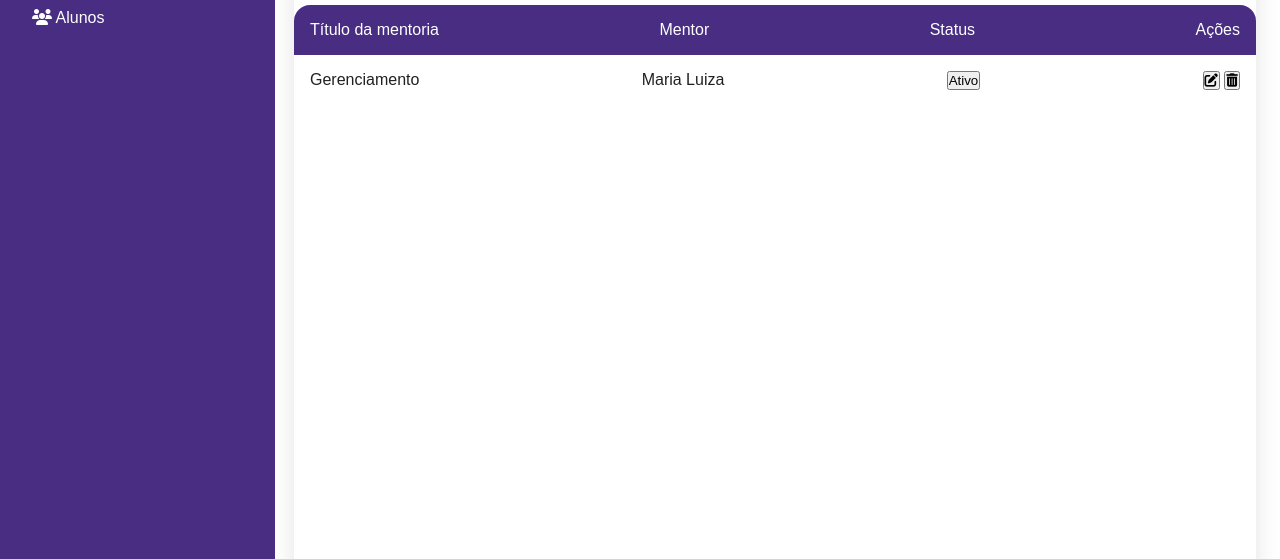
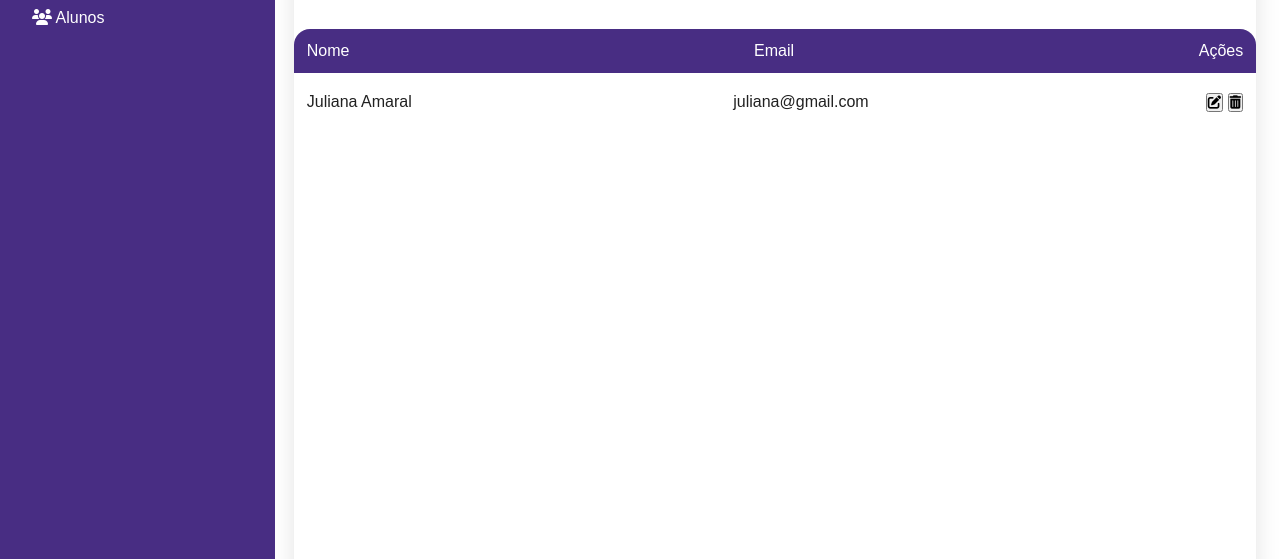
Before and after one commit to Luiz-de-Lima/projeto_modulo-1, a plain HTML site: page pages/mentores.html in a window 1280 px wide. Shown: the part 241-800 px from the top of the page. Drawn offline with Linux system fonts and the light colour scheme.

Commit message:
alinhamento da page mentores feito

```diff
--- a/pages/mentores.html
+++ b/pages/mentores.html
@@ -48,16 +48,17 @@
       </div>
       <div class="dashboard-mentores_data">
         <div class="data_titles">
-          <h4>Título da mentoria</h4>
-          <h4>Mentor</h4>
-          <h4>Status</h4>
+          <h4>Nome</h4>
+          <h4>Email</h4>
           <h4>Ações</h4>
         </div>
-        <div class="data_description">
-          <p>Gerenciamento
-          </p>
-          <p>Maria Luiza</p>
-          <button>Ativo</button>
+        <div class="data_paragraphs">
+          <div class="paragraphs-section">
+            <p>Juliana Amaral
+            </p>
+            <p>juliana@gmail.com</p>
+          </div>
+
           <div class="edit-delete-actions">
             <button><i class="fa-solid fa-pen-to-square"></i></button>
             <button><i class="fa-solid fa-trash-can"></i></button>
--- a/pages/sidebar.css
+++ b/pages/sidebar.css
@@ -63,7 +63,7 @@ header img {
 .dashboard-mentores_input {
   display: flex;
   justify-content: space-between;
-  margin-bottom: 8px;
+  margin-bottom: 32px;
 }
 .dashboard-mentores_input input {
   width: 350px;
@@ -93,14 +93,20 @@ header img {
   color: #fff;
   display: flex;
   justify-content: space-between;
-  padding: 1rem;
+  padding: 0.8rem;
+  margin-bottom: 0.5rem;
 }
 .data_titles h4 {
   font-weight: 400;
 }
-.data_description {
+.data_paragraphs {
   display: flex;
   justify-content: space-between;
-  padding: 1rem;
   color: #212121;
+  padding: 0.8rem;
 }
+.paragraphs-section {
+  display: flex;
+  justify-content: space-between;
+  width: 60%;
+}
```
